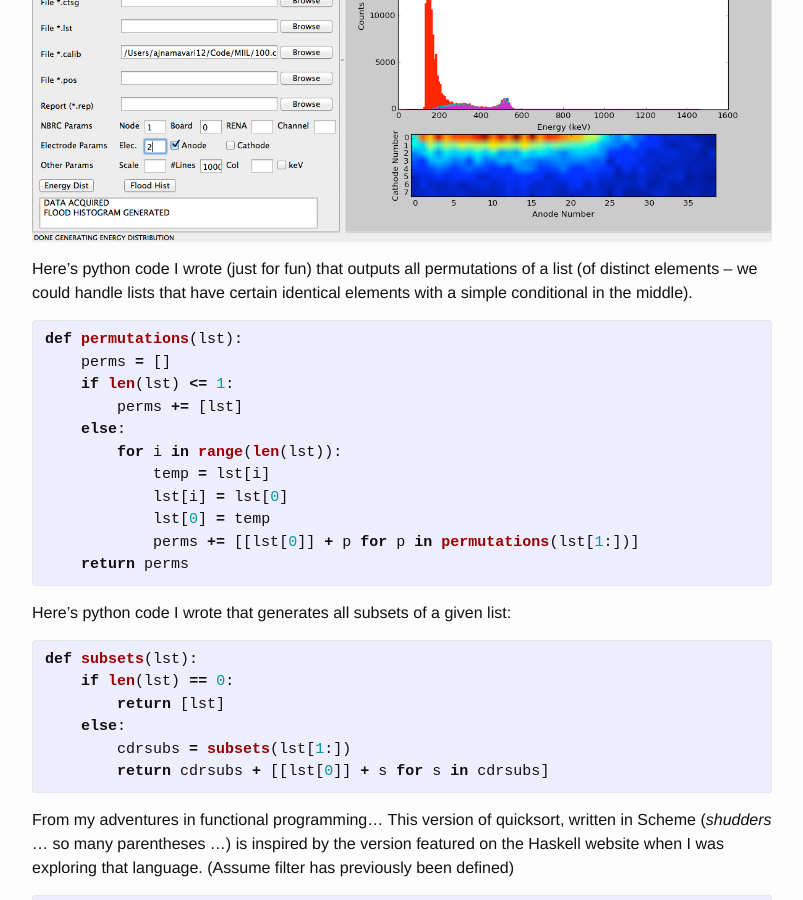
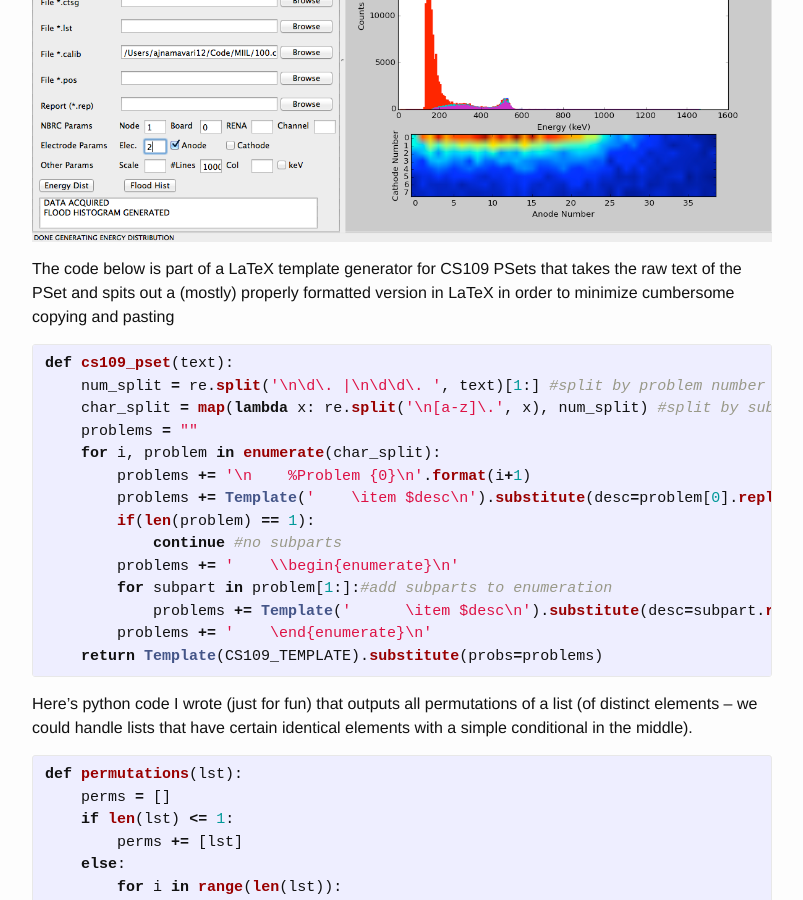
Before and after one commit to ajnam12/ajnam12.github.io, a Jekyll site: the page built from codesnippets.md, in a window 1280 px wide and 900 px high, scrolled down 3567 px. Shown: the whole window, without its empty margins (238-1041 px from the left). Built offline with Jekyll 4.4.1, drawn with Linux system fonts in a browser that asks for light colours.

Commit message:
Updated code snippets

```diff
--- a/codesnippets.md
+++ b/codesnippets.md
@@ -135,6 +135,27 @@ class MPLPanel(wx.Panel):
 
 ![Alt text](/images/GUIPVCZT.png "Screenshot of the Full GUI")
 
+The code below is part of a LaTeX template generator for CS109 PSets that takes the raw text of the PSet and spits out a (mostly) properly formatted version in LaTeX in order to minimize cumbersome copying and pasting
+
+{% highlight python%}
+
+def cs109_pset(text):
+    num_split = re.split('\n\d\. |\n\d\d\. ', text)[1:] #split by problem number
+    char_split = map(lambda x: re.split('\n[a-z]\.', x), num_split) #split by subpart
+    problems = ""
+    for i, problem in enumerate(char_split):
+        problems += '\n    %Problem {0}\n'.format(i+1)
+        problems += Template('    \item $desc\n').substitute(desc=problem[0].replace('\n', ' '))
+        if(len(problem) == 1):
+            continue #no subparts
+        problems += '    \\begin{enumerate}\n'
+        for subpart in problem[1:]:#add subparts to enumeration
+            problems += Template('      \item $desc\n').substitute(desc=subpart.replace('\n', ' '))
+        problems += '    \end{enumerate}\n'
+    return Template(CS109_TEMPLATE).substitute(probs=problems)
+
+{% endhighlight %}
+
 Here's python code I wrote (just for fun) that outputs all permutations of a list (of distinct elements
 -- we could handle lists that have certain identical elements with a simple conditional in the middle).
 
```
